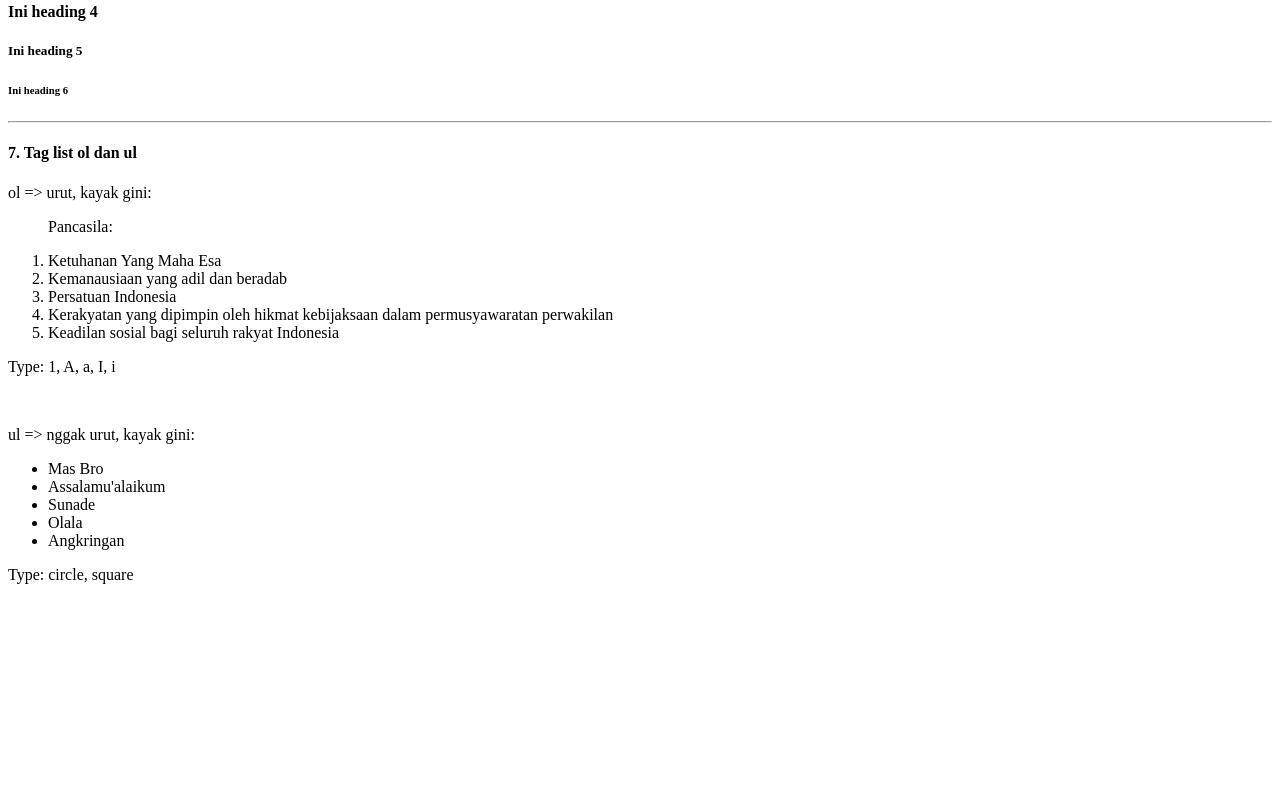
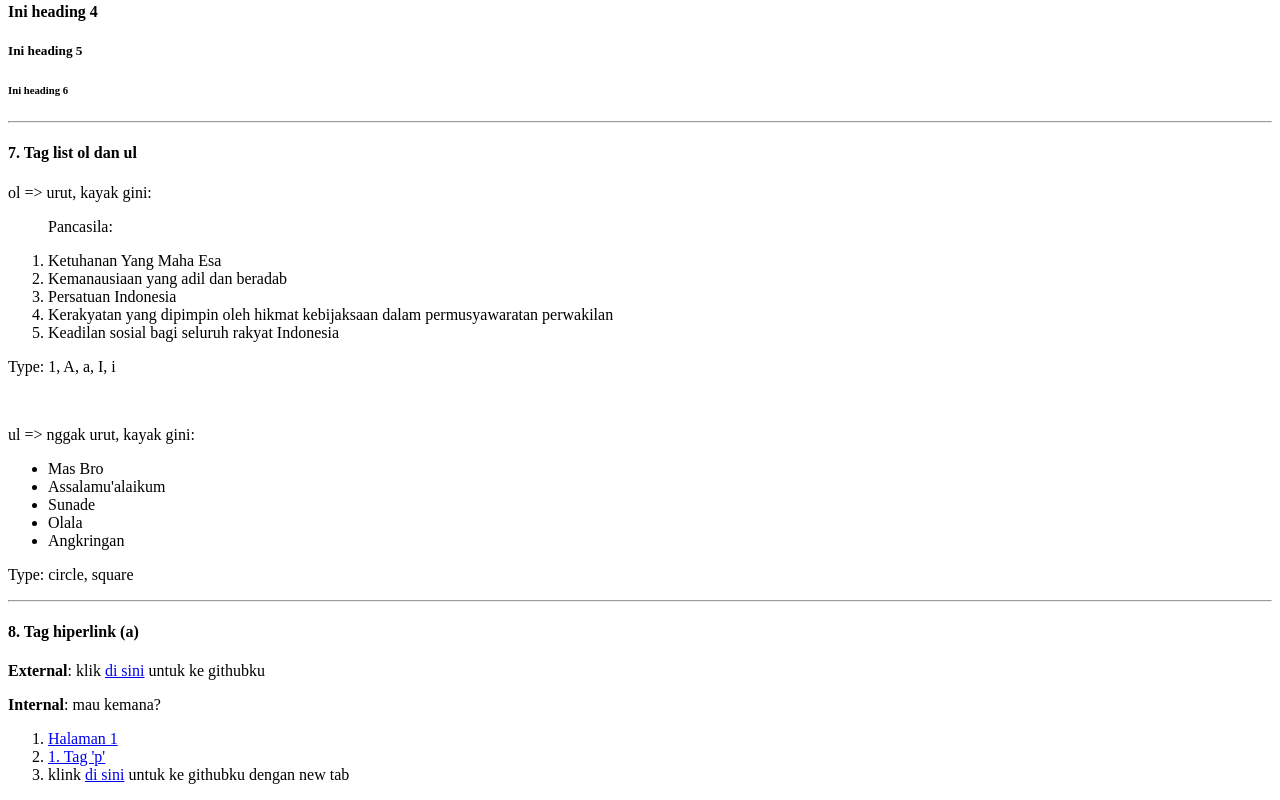
Before and after one commit to ImdaduRohman23/belajar-html, a plain HTML site: page index.html in a window 1280 px wide. Shown: the part 943-1743 px from the top of the page. Before the commit the page ends 1543 px from the top, so only its background shows below. Drawn offline with Linux system fonts and the light colour scheme.

Commit message:
tag hyperlink

```diff
--- a/index.html
+++ b/index.html
@@ -10,7 +10,7 @@
 
 <body>
     <!-- 1. Tag <p></p> => untuk membuat paragraf -->
-    <h4>1. Tag 'p' => untuk membuat paragraf, jadinya kayak gini:</h4>
+    <h4 id="t1">1. Tag 'p' => untuk membuat paragraf, jadinya kayak gini:</h4>
     <p>Paragraf 1</p>
     <p>Paragraf 2</p>
     <p>Paragraf 3</p>
@@ -77,6 +77,18 @@
         <li>Angkringan</li>
     </ul>
     <p>Type: circle, square </p>
+    <hr>
+
+    <!-- 8. Tag hiperlink (a) -->
+    <h4>8. Tag hiperlink (a)</h4>
+    <p><b>External</b>: klik <a href="https://github.com/ImdaduRohman23">di sini</a> untuk ke githubku</p>
+    <p><b>Internal</b>: mau kemana?</p>
+    <ol>
+        <li><a href="./halaman1.html">Halaman 1</a></li>
+        <li><a href="#t1">1. Tag 'p'</a></li>
+        <li>klink <a href="https://github.com/ImdaduRohman23" target="_blank">di sini</a> untuk ke githubku dengan new
+            tab</li>
+    </ol>
 
 </body>
 
```
Also changed, not shown: halaman1.html (added, +16 -0 lines).
